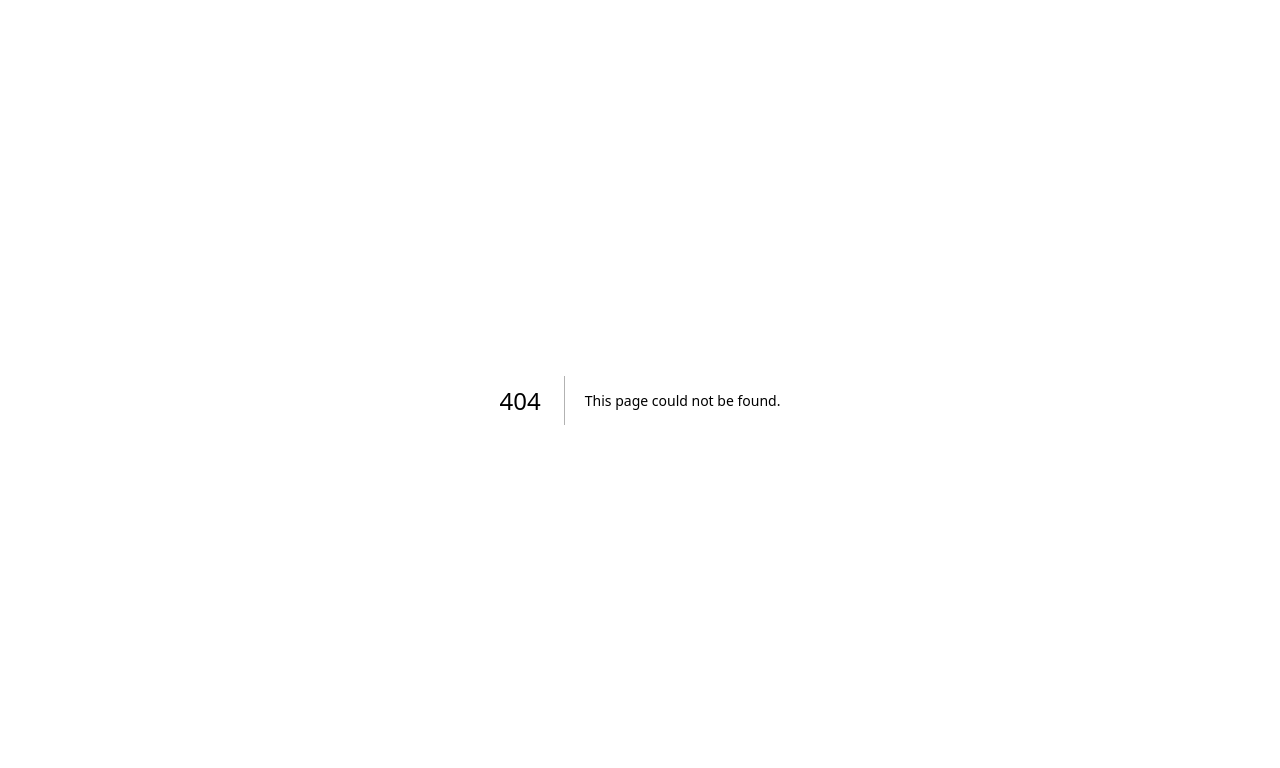
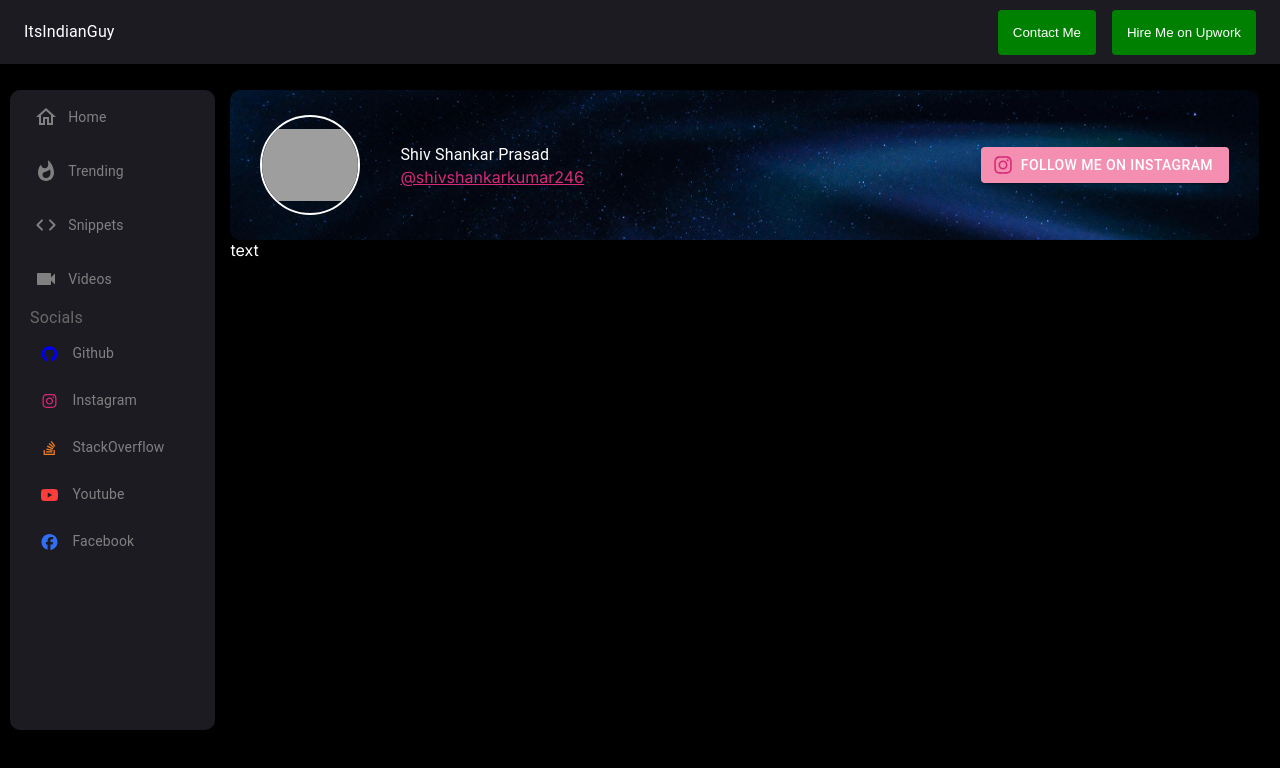
Before and after one commit to shivkr1357/portfolio, a Next.js app: page /snippets in a window 1280 px wide. Before the commit this address had no page. Shown: the top 768 px of the page. Built offline with nearby package versions, Linux system fonts and the light colour scheme; grey boxes are pictures that could not be loaded.

Commit message:
Added new routes and links

```diff
--- a/src/app/layout.tsx
+++ b/src/app/layout.tsx
@@ -1,11 +1,16 @@
 import type { Metadata } from "next";
 import { Inter } from "next/font/google";
 import "./globals.css";
+import Topbar from "@/components/Topbar/Topbar";
+import { Stack } from "@mui/material";
+import Leftbar from "@/components/Leftbar/Leftbar";
+import MainTopHeader from "@/components/MainTopHeader/MainTopHeader";
+import styles from "./page.module.css";
 
 const inter = Inter({ subsets: ["latin"] });
 
 export const metadata: Metadata = {
-  title: "Shiv Shankar Prasad | Portfolio",
+  title: "Portfolio | Shiv Shankar Prasad",
   description:
     "My personal portfolio in next js showing what stacks i know and what kind of projects i have done",
 };
@@ -17,7 +22,26 @@ export default function RootLayout({
 }>) {
   return (
     <html lang="en">
-      <body className={inter.className}>{children}</body>
+      <body className={inter.className}>
+        <main className={styles.main}>
+          <Topbar />
+          <Stack direction={"row"} marginTop={"80px"}>
+            <Leftbar />
+            <Stack
+              direction={"column"}
+              sx={{
+                width: { xs: "98%", sm: "100%", md: "90%" },
+                marginLeft: { xs: "0px", sm: "0px", md: "18%" },
+                display: "flex",
+                justifyContent: "flex-end",
+              }}
+            >
+              <MainTopHeader />
+              {children}
+            </Stack>
+          </Stack>
+        </main>
+      </body>
     </html>
   );
 }
--- /dev/null
+++ b/src/app/snippets/page.module.css
@@ -0,0 +1,15 @@
+.main {
+  display: flex;
+  flex-direction: column;
+  justify-content: space-between;
+  width: 100%;
+}
+.whatIknow {
+  background-color: rgb(27, 26, 33);
+  height: 60%;
+  margin-left: 30px;
+  padding: 20px;
+  border-radius: 10px;
+  gap: 2;
+  margin: 10px;
+}
--- /dev/null
+++ b/src/app/snippets/page.tsx
@@ -0,0 +1,11 @@
+import { Metadata } from "next";
+
+export const metadata: Metadata = {
+  title: "Snippets | Shiv Shankar Prasad",
+  description:
+    "My personal portfolio in next js showing what stacks i know and what kind of projects i have done",
+};
+
+export default function Snippets() {
+  return <div>text</div>;
+}
--- /dev/null
+++ b/src/app/trending/page.module.css
@@ -0,0 +1,6 @@
+.main {
+  display: flex;
+  flex-direction: column;
+  justify-content: space-between;
+  width: 100%;
+}
--- a/src/components/Topbar/Topbar.tsx
+++ b/src/components/Topbar/Topbar.tsx
@@ -59,7 +59,11 @@ const Topbar = () => {
               >
                 <Tooltip title="Contact Me" sx={{ marginLeft: 2 }}>
                   <CustomButton
-                    sx={{ backgroundColor: "green", color: "white" }}
+                    sx={{
+                      backgroundColor: "green",
+                      color: "white",
+                      height: { xs: "90%", sm: "90% ", md: "100%" },
+                    }}
                   >
                     Hire Me on Upwork
                   </CustomButton>
--- a/src/utils/constant.ts
+++ b/src/utils/constant.ts
@@ -15,7 +15,6 @@ export const BACKEND_ITEMS = [
   { name: "ExpressJs", color: "#EFCC00" },
   { name: "Laravel", color: "green" },
   { name: "SocketIO", color: "green" },
-  // { name: "Typescript", color: "green" },
   { name: "Next Auth", color: "#EFCC00" },
   { name: "Swagger Docs", color: "blue" },
   { name: "API Production", color: "blue" },
@@ -36,9 +35,9 @@ export const DEVOPS_ITEMS = [
 ];
 
 export const LEFTBAR_ITEMS = [
-  { name: "Home", link: "" },
-  { name: "Trending", link: "" },
-  { name: "Snippets", link: "" },
+  { name: "Home", link: "/" },
+  { name: "Trending", link: "/trending" },
+  { name: "Snippets", link: "/snippets" },
   {
     name: "Videos",
     link: "https://www.youtube.com/channel/UCcRkgJtzxxxg96zjJqnEJBw",
```
Also changed, not shown: src/app/page.tsx (+4 -24 lines), src/app/trending/page.tsx (added, +11 -0 lines).
